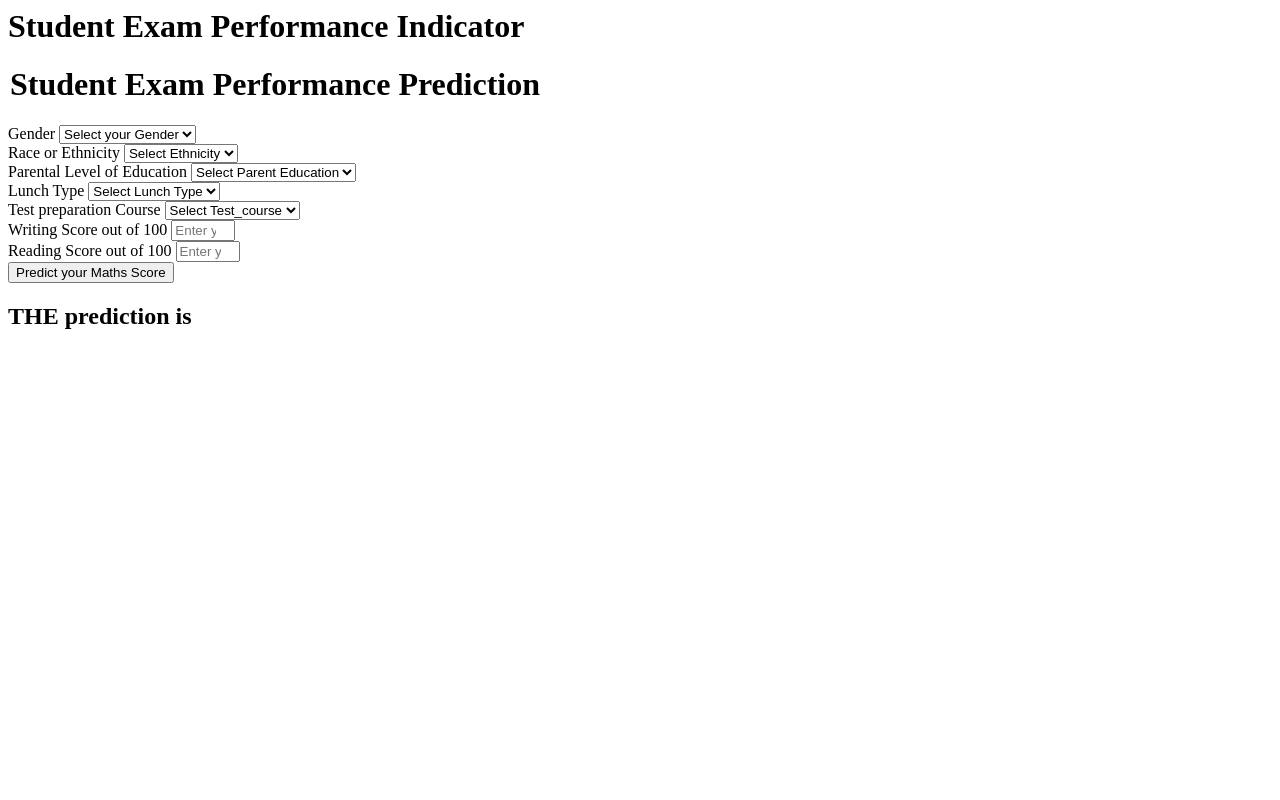
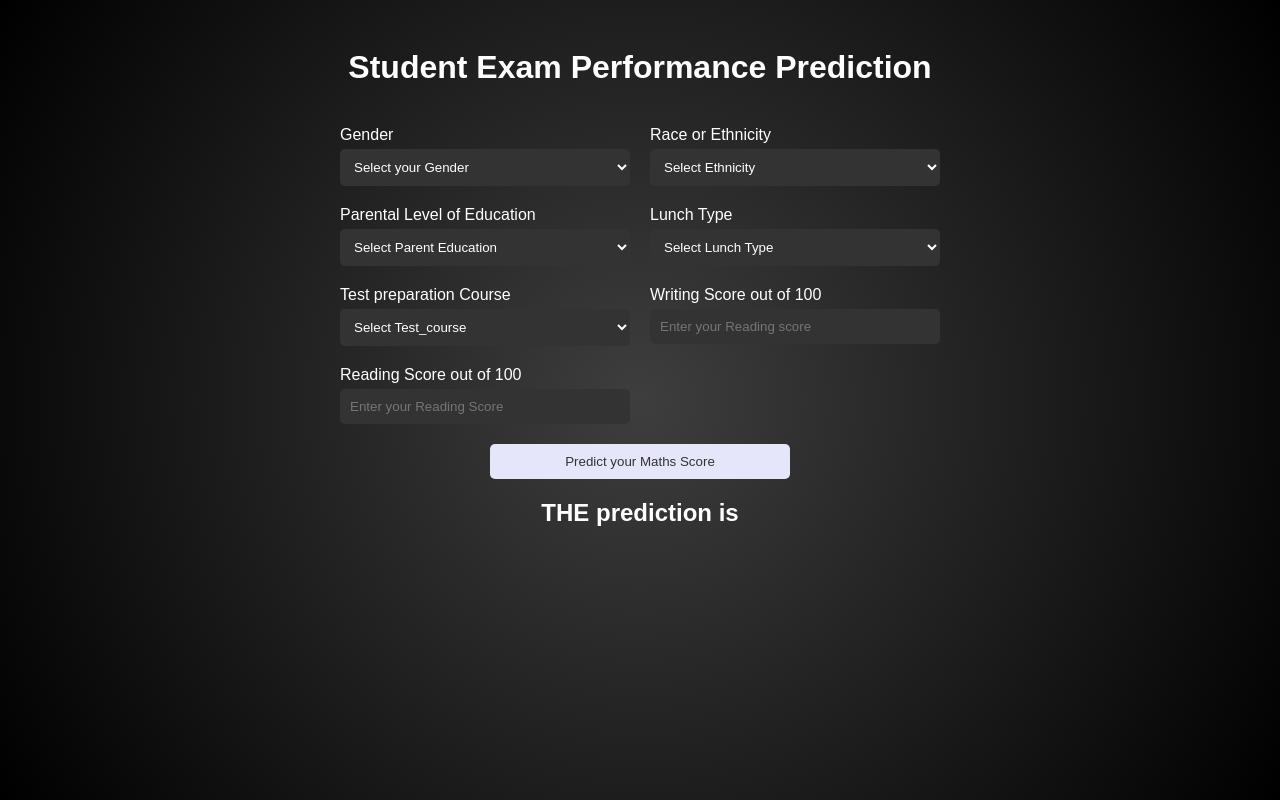
Before and after one commit to casmita24/student_performance_prediction, a Flask app: page /predictdata in a window 1280 px wide. Run offline with Flask 3, Linux system fonts and the light colour scheme.

Commit message:
styling added

```diff
--- a/app.py
+++ b/app.py
@@ -41,5 +41,10 @@ def predict_datapoint():
         print('Results: ', results)
         return render_template('home.html', results=results[0])
 
+@application.route('/static/<path:path>')
+def send_static(path):
+    return send_from_directory('static', path)
+
+
 if __name__ == "__main__":
     app.run(host='0.0.0.0', debug=True)
--- /dev/null
+++ b/static/home.css
@@ -0,0 +1,87 @@
+/* Body styling */
+body {
+    background: radial-gradient(circle, #3e3e3e, #000000); /* Radial gradient from light black to black */
+    color: #fff; /* White text */
+    font-family: Arial, sans-serif;
+}
+
+/* Container styling */
+.login {
+    margin: 0 auto;
+    width: 80%; /* Adjust as needed */
+    max-width: 600px; /* Adjust as needed */
+    padding: 20px;
+}
+
+/* Form styling */
+form {
+    display: grid;
+    grid-template-columns: repeat(2, 1fr);
+    gap: 20px;
+}
+
+/* Input styling */
+input[type="text"],
+input[type="number"],
+select {
+    width: 100%;
+    padding: 10px;
+    border: none;
+    border-radius: 5px;
+    background-color: #333; /* Dark grey */
+    color: #fff; /* White text */
+}
+
+/* Button styling */
+.input-submit-container {
+    grid-column: 1 / -1;
+    text-align: center;
+}
+
+input[type="submit"] {
+    width: 50%; /* Adjust as needed */
+    padding: 10px;
+    border: none;
+    border-radius: 5px;
+    background-color: #e6e6fa; /* Lavender */
+    color: #333; /* Dark grey text */
+    cursor: pointer;
+}
+
+input[type="submit"]:hover {
+    background-color: #d8bfd8; /* Lighter Lavender */
+}
+
+/* Label styling */
+label {
+    display: block;
+    margin-bottom: 5px;
+}
+
+/* Heading styling */
+h1,
+h2 {
+    color: #fff; /* White text */
+    text-align: center;
+    margin-bottom: 20px;
+}
+
+h1 {
+    grid-column: 1 / -1;
+}
+
+/* Select dropdown styling */
+select {
+    width: 100%;
+    padding: 10px;
+    border: none;
+    border-radius: 5px;
+    background-color: #333; /* Dark grey */
+    color: #fff; /* White text */
+}
+
+/* Message styling */
+.results {
+    text-align: center;
+    margin-top: 20px;
+}
--- a/templates/home.html
+++ b/templates/home.html
@@ -1,7 +1,10 @@
 <html>
+<head>
+    <link rel="stylesheet" type="text/css" href="/static/home.css">
+</head>
 <body>
     <div class="login">
-       <h1>Student Exam Performance Indicator</h1>
+       <!-- <h1>Student Exam Performance Indicator</h1> -->
 
        <form action="{{ url_for('predict_datapoint')}}" method="post">
         <h1>
@@ -100,9 +103,13 @@
             <input class="form-control" type="number" name="writing_score"
                 placeholder="Enter your Reading Score" min='0' max='100' />
         </div>
-        <div class="mb-3">
+        <!-- <div class="mb-3">
+            <input class="btn btn-primary" type="submit" value="Predict your Maths Score" required />
+        </div> -->
+        <div class="input-submit-container">
             <input class="btn btn-primary" type="submit" value="Predict your Maths Score" required />
         </div>
+
     </form>
     <h2>
        THE  prediction is {{results}}
```
